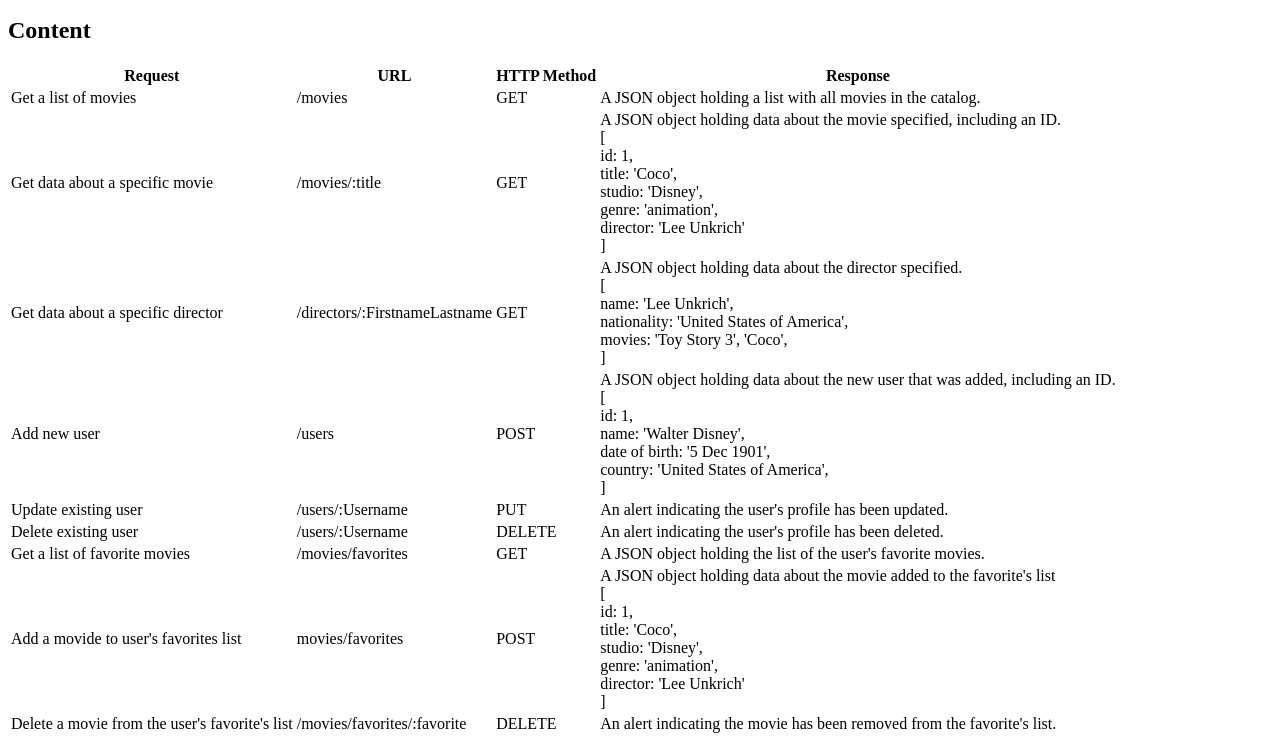
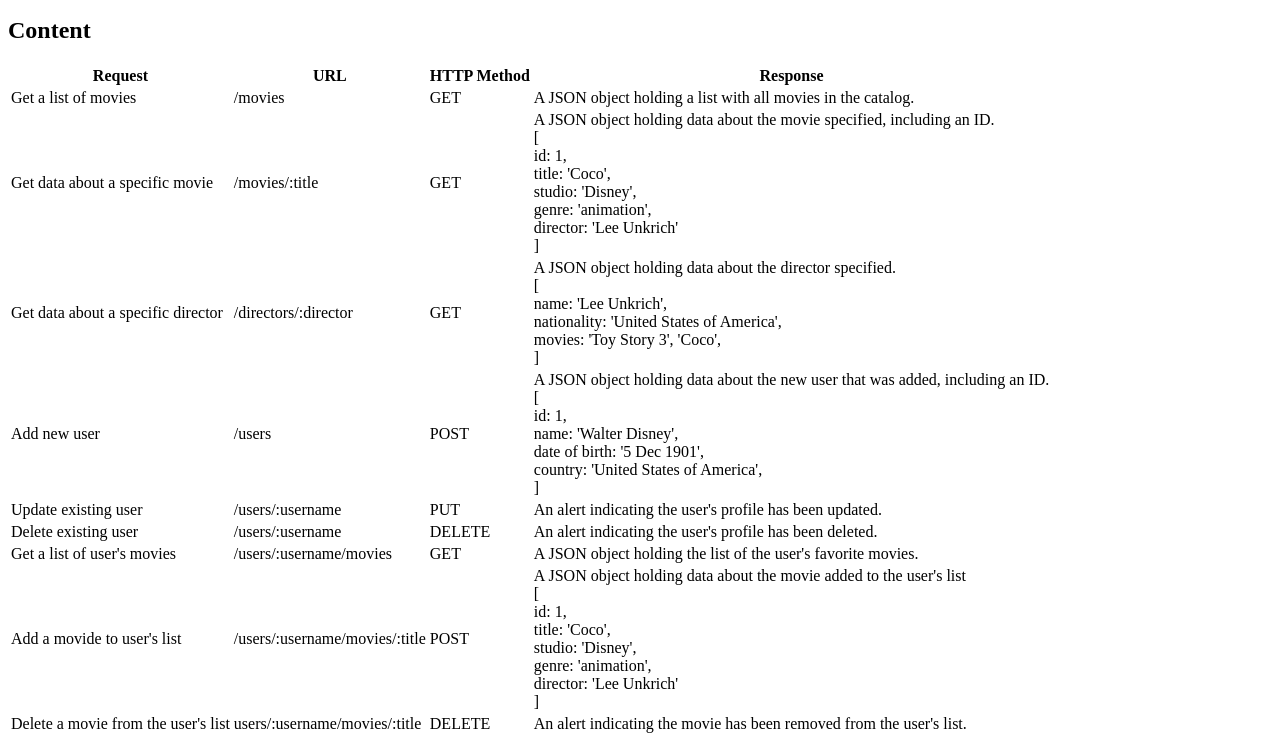
Before and after one commit to MaiaraLopes/Achievement-2, a website: page public/documentation.html in a window 1280 px wide. Shown: the part 119-863 px from the top of the page. Drawn offline with Linux system fonts and the light colour scheme.

Commit message:
Updated documentation.html to reflect the changes on the code on index.js

```diff
--- a/index.js
+++ b/index.js
@@ -93,7 +93,7 @@ app.delete("/users/:username", function (req, res) {
 
 app.get("/users/:username/movies", function (req, res) {
   res.send(
-    "Successful GET request returning data of all movies on the favourites list."
+    "Successful GET request returning data of all movies on the user's list."
   );
 });
 
--- a/public/documentation.html
+++ b/public/documentation.html
@@ -50,7 +50,7 @@
 
       <tr>
           <td>Get data about a specific director</td>
-          <td>/directors/:FirstnameLastname</td>
+          <td>/directors/:director</td>
           <td>GET</td>
           <td>A JSON object holding data about the director specified.</br>
             [</br>
@@ -79,14 +79,14 @@
 
       <tr>
           <td>Update existing user</td>
-          <td>/users/:Username</td>
+          <td>/users/:username</td>
           <td>PUT</td>
           <td>An alert indicating the user's profile has been updated.</td>
       </tr>
 
       <tr>
           <td>Delete existing user</td>
-          <td>/users/:Username</td>
+          <td>/users/:username</td>
           <td>DELETE</td>
           <td>An alert indicating the user's profile has been deleted.</td>
       </tr>
@@ -94,17 +94,17 @@
 <!-- Favorites list -->
 
       <tr>
-          <td>Get a list of favorite movies</td>
-          <td>/movies/favorites</td>
+          <td>Get a list of user's movies</td>
+          <td>/users/:username/movies</td>
           <td>GET</td>
           <td>A JSON object holding the list of the user's favorite movies.</td>
       </tr>
 
       <tr>
-          <td>Add a movide to user's favorites list</td>
-          <td>movies/favorites</td>
+          <td>Add a movide to user's list</td>
+          <td>/users/:username/movies/:title</td>
           <td>POST</td>
-          <td>A JSON object holding data about the movie added to the favorite's list</br>
+          <td>A JSON object holding data about the movie added to the user's list</br>
             [</br>
             id: 1, </br>
             title: 'Coco', </br>
@@ -116,10 +116,10 @@
       </tr>
 
       <tr>
-          <td>Delete a movie from the user's favorite's list</td>
-          <td>/movies/favorites/:favorite</td>
+          <td>Delete a movie from the user's list</td>
+          <td>users/:username/movies/:title</td>
           <td>DELETE</td>
-          <td>An alert indicating the movie has been removed from the favorite's list.</td>
+          <td>An alert indicating the movie has been removed from the user's list.</td>
       </tr>
     </table>
   </body>
```
